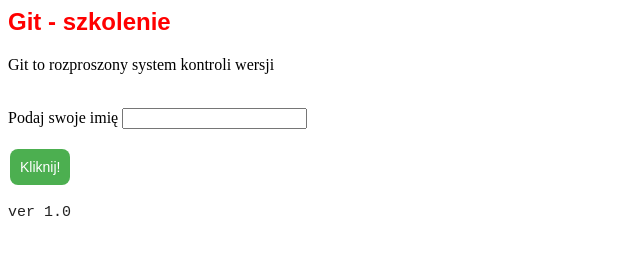
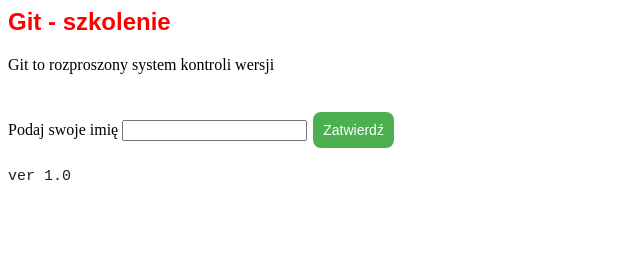
Before and after one commit to testUserNo1/examples, a plain HTML site: page index.html in a window 1280 px wide. Shown: the whole page, without its empty margins (0-640 px from the left). Drawn offline with Linux system fonts and the light colour scheme.

Commit message:
Moved button inside the form

```diff
--- a/index.html
+++ b/index.html
@@ -13,8 +13,8 @@
 		<form action="#">
 			<label for="name">Podaj swoje imię</label>
 			<input type="text" name="name" id="name" />
+			<button onClick="sayHello()">Zatwierdź</button>
 		</form>
-		<button onClick="sayHello()">Kliknij!</button>
 		<p class="footer">ver 1.0</p>
 	</body>
 </html>
```
